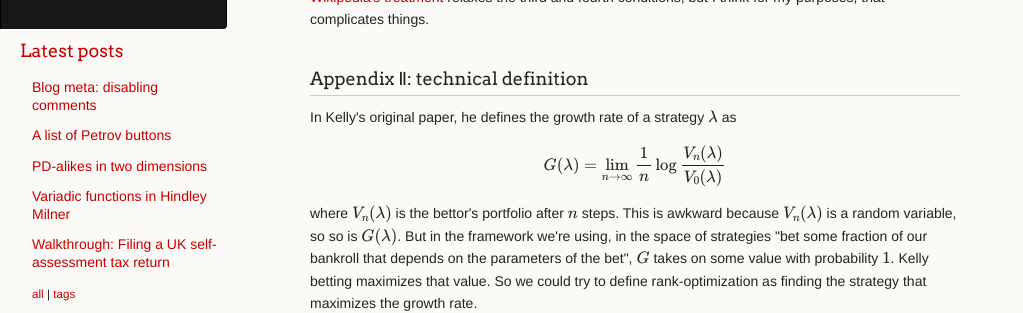
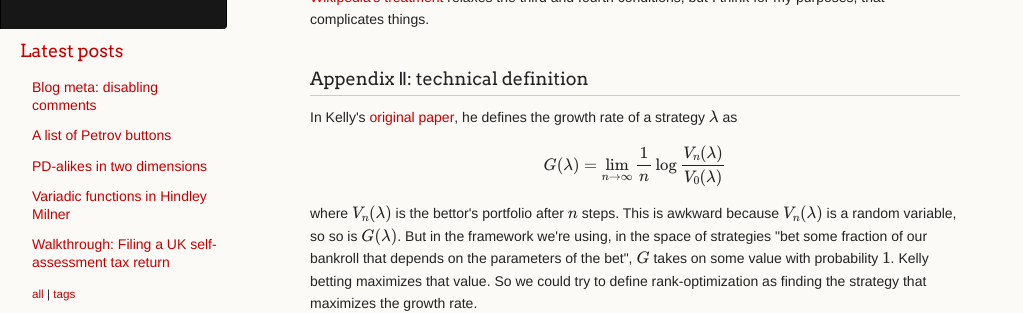
Before and after one commit to ChickenProp/chickenprop.github.com, a Jekyll site: the page built from drafts/kelly-altruism.md, in a window 1280 px wide and 900 px high, scrolled down 4654 px. Shown: the part 151-464 px from the top of the window, without its empty margins (0-1023 px from the left). Built offline with Jekyll 4.4.1, drawn with Linux system fonts in a browser that asks for light colours; nearby versions of some CDN libraries; formulas are drawn with MathJax 3.

Commit message:
editing kelly

```diff
--- a/drafts/kelly-altruism.md
+++ b/drafts/kelly-altruism.md
@@ -145,9 +145,7 @@ The framework in question is:
 
 ### Appendix Ⅱ: technical definition
 
-<p>
-In Kelly's original paper, he defines the growth rate of a strategy \( λ \) as
-</p>
+In Kelly's [original paper](https://www.princeton.edu/~wbialek/rome/refs/kelly_56.pdf), he defines the growth rate of a strategy \\( λ \\) as
 
 <div>
 \[ G(λ) = \lim_{n → ∞} {1 \over n} \log {V_n(λ) \over V_0(λ)} \]
```
